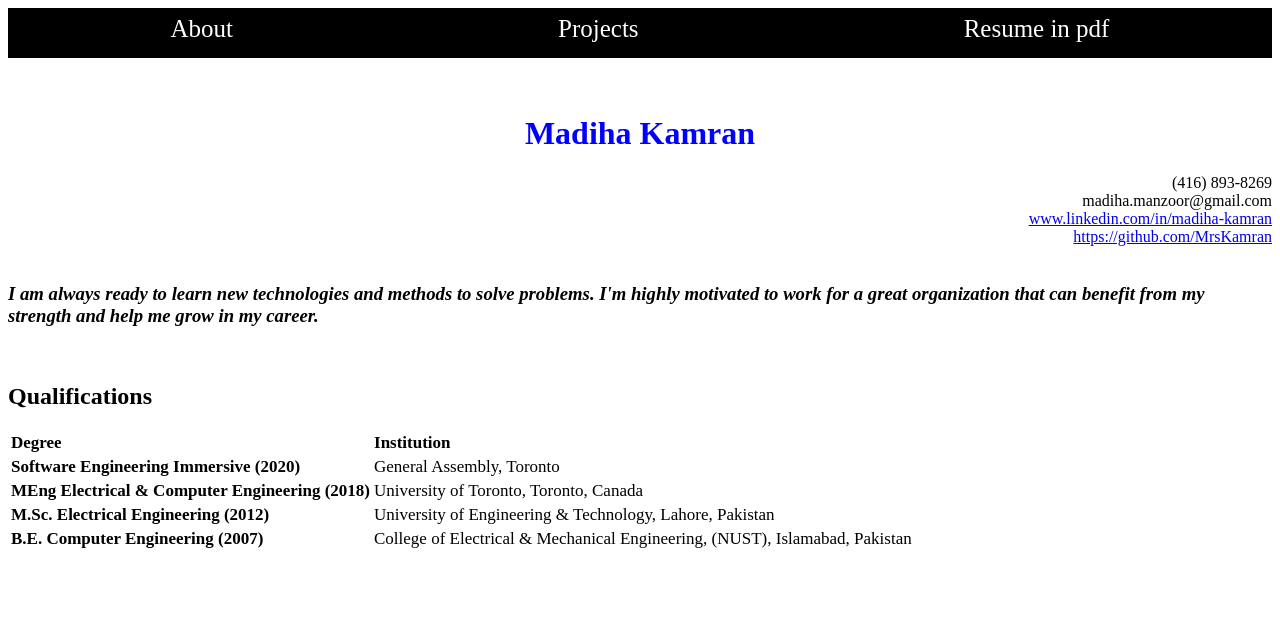
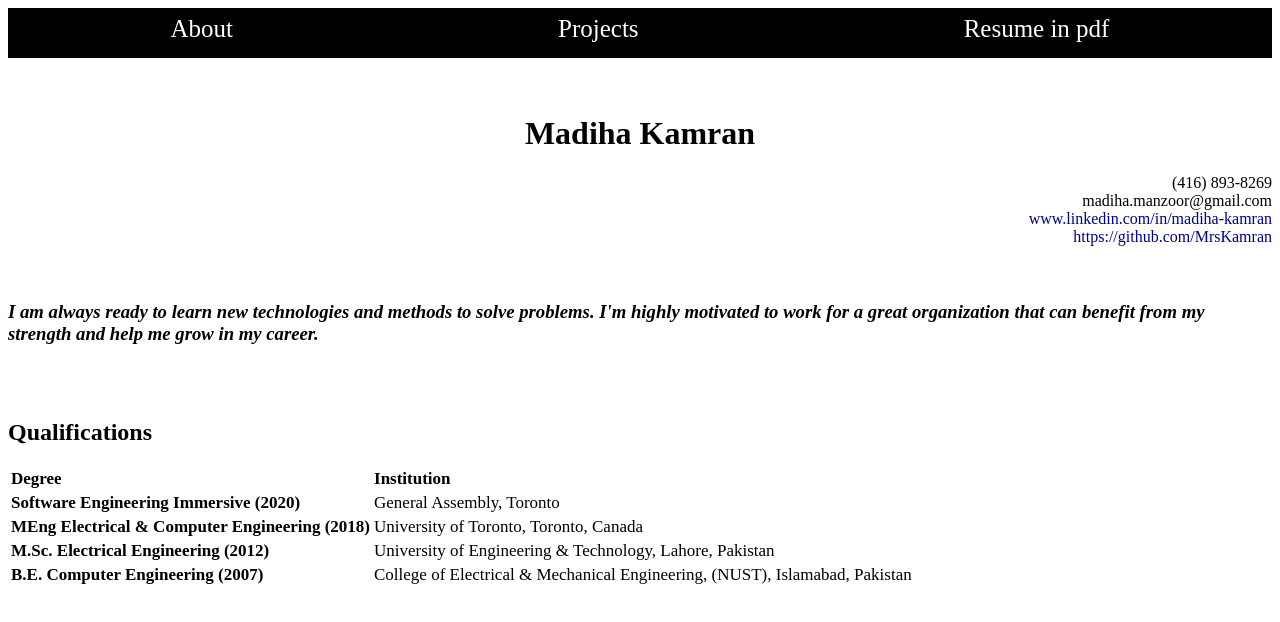
Before and after one commit to MrsKamran/Portfolio, a plain HTML site: page index.html in a window 1280 px wide. Drawn offline with Linux system fonts and the light colour scheme.

Commit message:
links upadted

```diff
--- a/css/main.css
+++ b/css/main.css
@@ -12,10 +12,14 @@ nav a {
   font-size: 25px;
   padding-top: 7px;
 }
+.links {
+  text-decoration: none;
+  color: darkblue;
+}
 
 h1 {
   text-align: center;
-  color: blue;
+  color: #000000;
 }
 .contact {
   display: flex;
--- a/index.html
+++ b/index.html
@@ -20,18 +20,21 @@
       <div class="contact-div">(416) 893-8269</div>
       <div class="contact-div">madiha.manzoor@gmail.com</div>
       <div class="contact-div">
-        <a href="https://www.linkedin.com/in/madiha-kamran/" target="_blank"
+        <a
+          href="https://www.linkedin.com/in/madiha-kamran/"
+          target="_blank"
+          class="links"
           >www.linkedin.com/in/madiha-kamran</a
         >
       </div>
       <div class="contact-div">
-        <a href="https://github.com/MrsKamran" target="_blank"
+        <a href="https://github.com/MrsKamran" target="_blank" class="links"
           >https://github.com/MrsKamran</a
         >
       </div>
     </div>
     <br />
-
+    <br />
     <h3>
       <i>
         I am always ready to learn new technologies and methods to solve
@@ -39,7 +42,7 @@
         benefit from my strength and help me grow in my career.</i
       >
     </h3>
-    <br />
+    <br /><br />
     <h2>Qualifications</h2>
     <table>
       <tr>
```
Also changed, not shown: pages/projects.html (+1 -0 lines).
